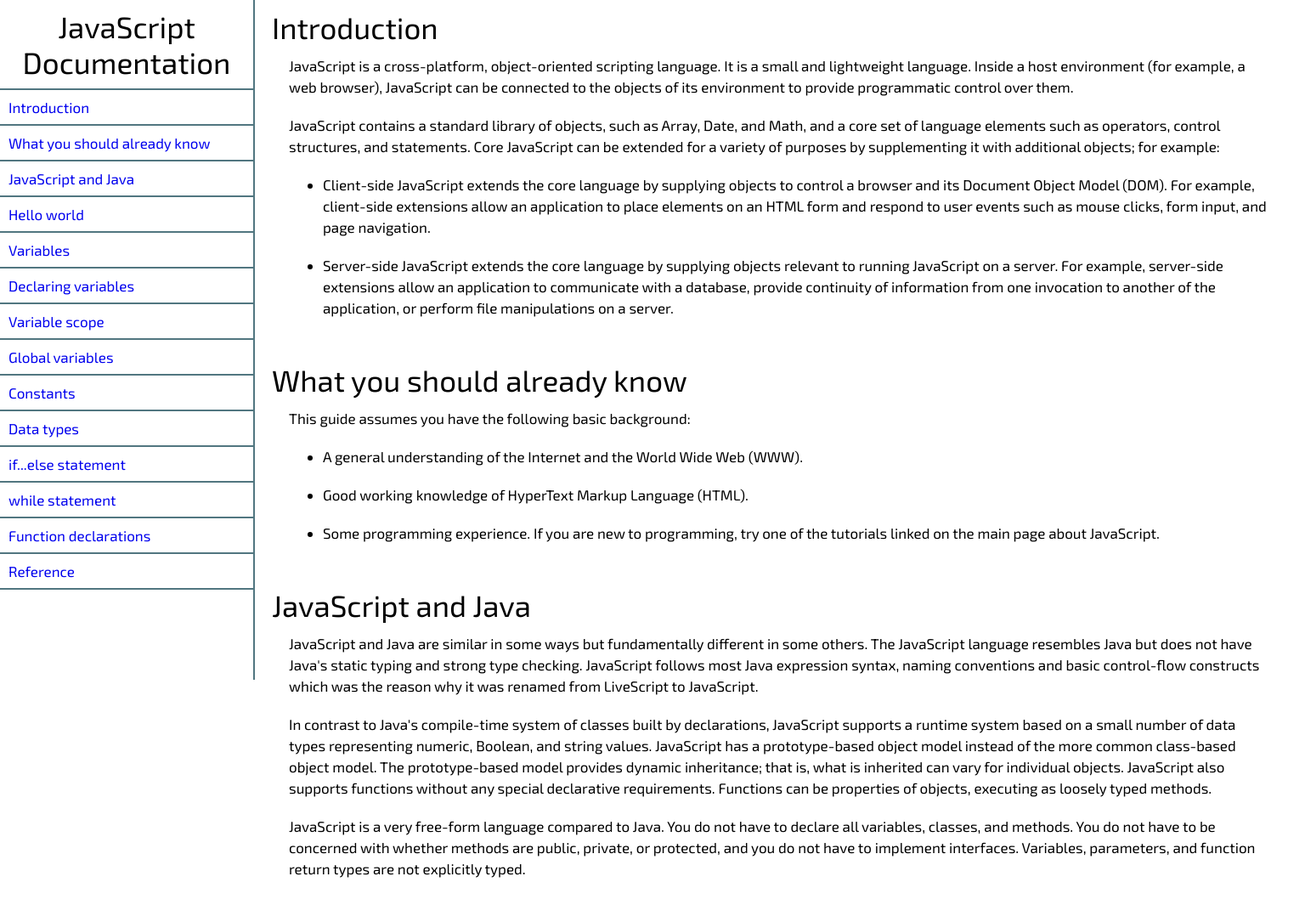
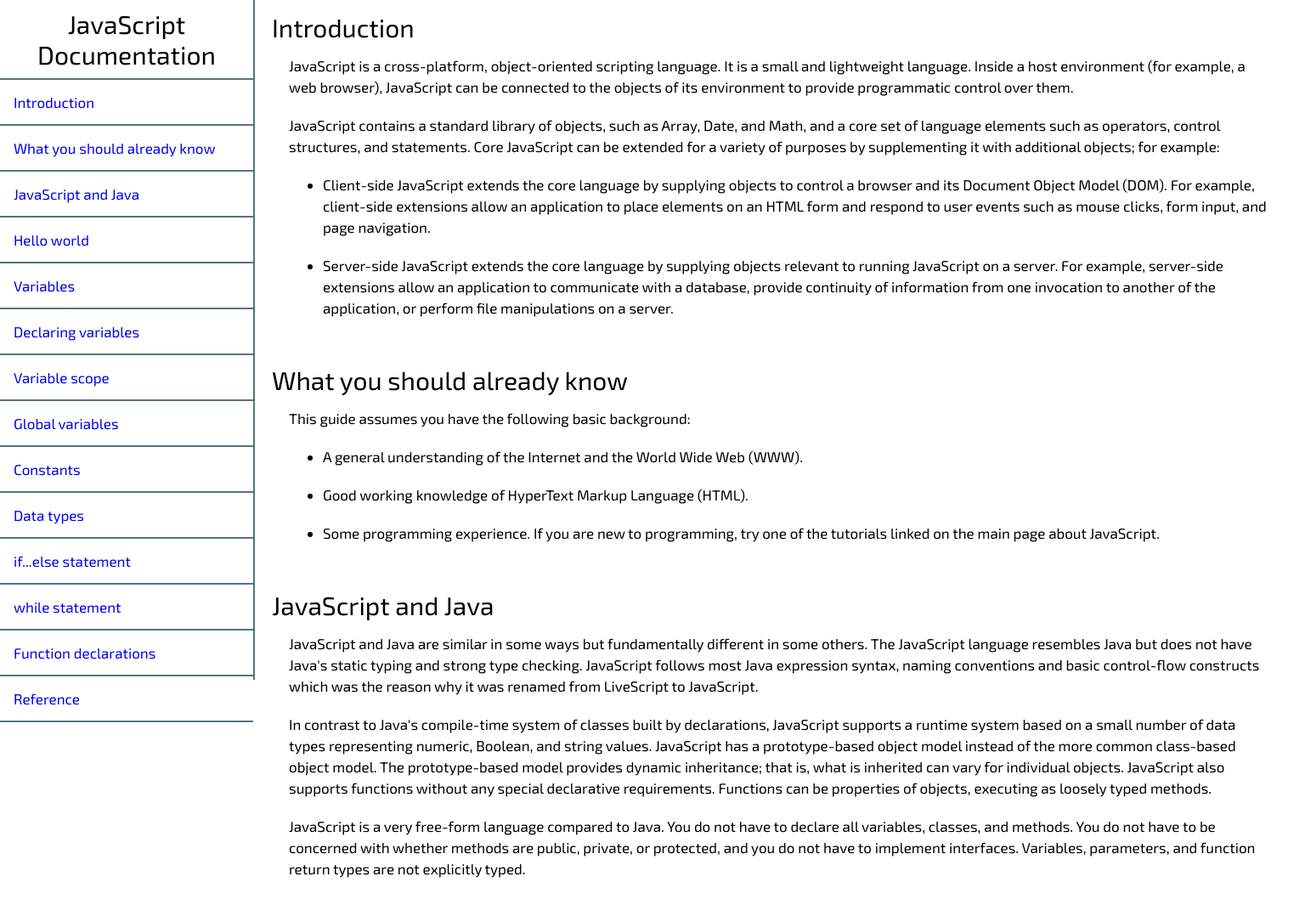
Before and after one commit to lualfemo/technical-documentation-page, a plain HTML site: page index.html in a window 1536 px wide. Shown: the top 1078 px of the page at 85% size. Drawn offline with Linux system fonts and the light colour scheme.

Commit message:
Termine mi proyecto, gracias totales

```diff
--- a/styles.css
+++ b/styles.css
@@ -28,7 +28,7 @@ html {
 }
 
 header {
-    font-size: 3.5rem;
+    font-size: 3rem;
 }
 
 #navbar header {
@@ -38,7 +38,7 @@ header {
 
 #navbar li {
     border-top: 2px solid rgb(81, 118, 128);
-    padding: 1rem;
+    padding: 0.6rem;
 }
 
 #navbar li:last-child {
@@ -94,7 +94,7 @@ code {
     margin-top: 1rem;
 }
 
-@media (max-width: 1365px) {
+@media (max-width: 1366px) {
    #navbar {
     width: auto;
    }
@@ -111,3 +111,9 @@ code {
     margin-left: 1rem;
    }
 }
+
+@media (min-width: 1367px) {
+    .nav-link {
+       padding: 1rem;
+    }
+}
```
